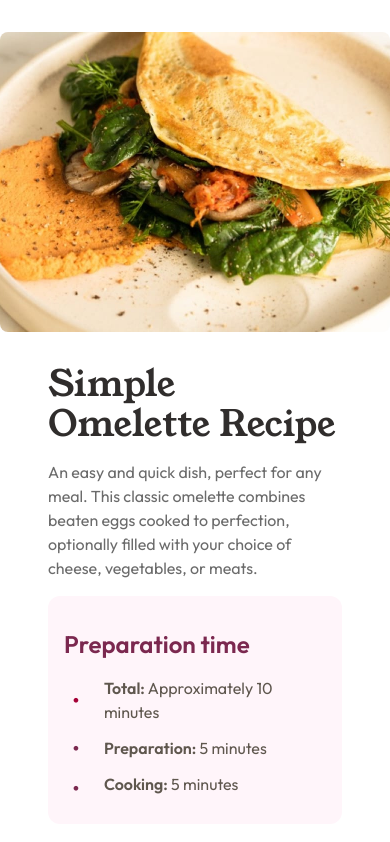
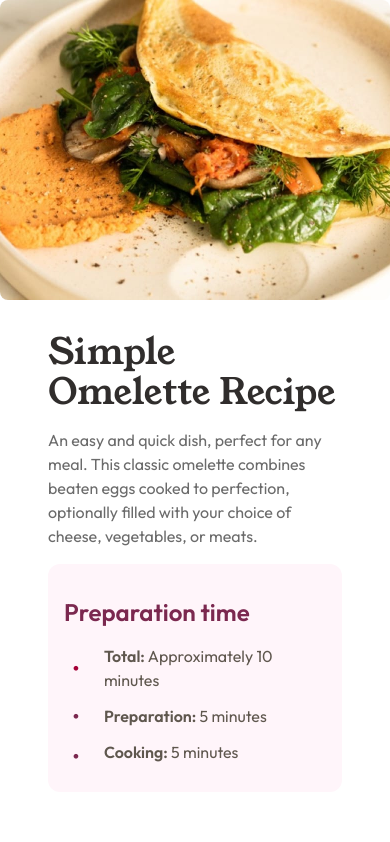
Before and after one commit to remberf1/test_css, a Next.js app: page /recipe in a window 390 px wide. Shown: the top 842 px of the page. Built offline with nearby package versions, Linux system fonts and the light colour scheme.

Commit message:
minor change to py

```diff
--- a/app/recipe/page.tsx
+++ b/app/recipe/page.tsx
@@ -13,7 +13,7 @@ const outfit = Outfit({
 
 const Recipe = () => {
   return (
-    <div className="lg:bg-Stone-100 min-h-screen py-8 flex justify-center">
+    <div className="lg:bg-Stone-100 min-h-screen lg:py-8 flex justify-center">
 
     <div className="lg:px-12 lg:max-w-6xl lg:bg-white lg:rounded-2xl ">
 
```
